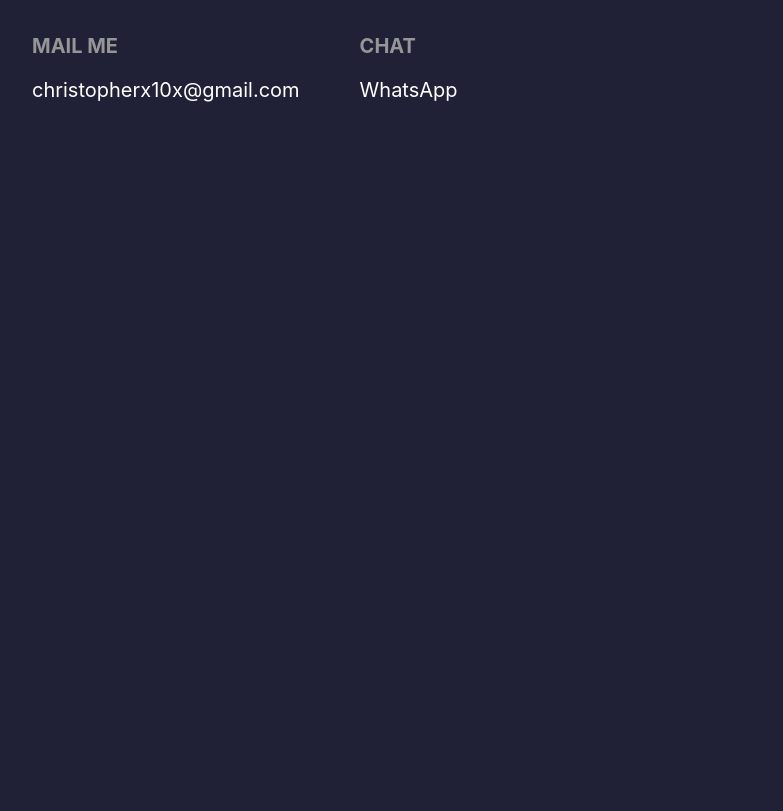
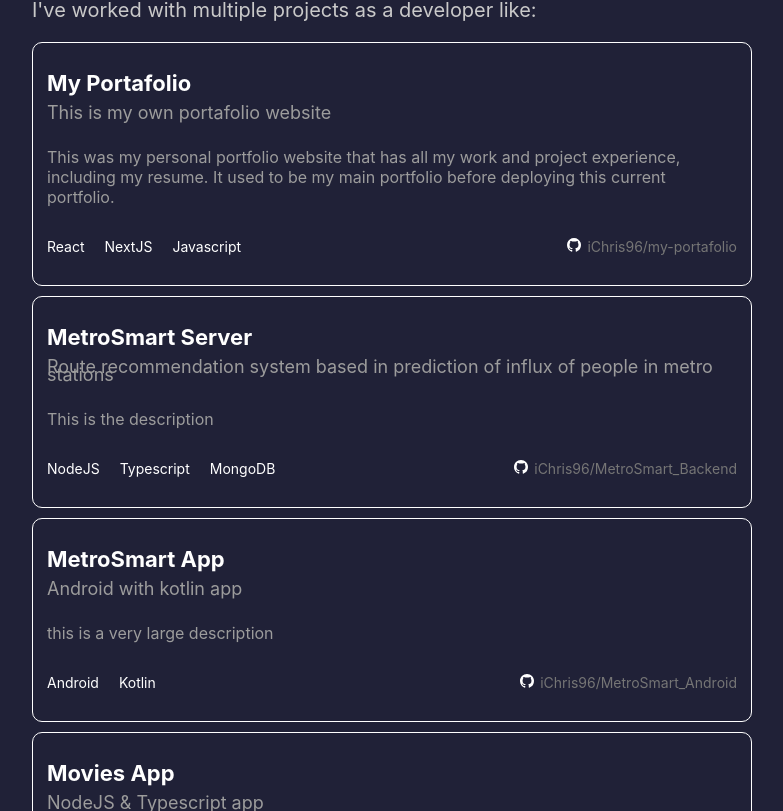
Before and after one commit to iChris96/my-portafolio, a Next.js app: page / in a window 1280 px wide. Shown: the part 1029-1840 px from the top of the page, without its empty margins (248-1031 px from the left). Before the commit the page ends 1207 px from the top, so only its background shows below. Built offline with nearby package versions, Linux system fonts and the light colour scheme.

Commit message:
start to build projects section. adjust css styles.

```diff
--- a/components/navbar/index.js
+++ b/components/navbar/index.js
@@ -25,8 +25,8 @@ const NavBar = () => {
       <ul className={styles.ul}>
         <LinkItem href="/">Home</LinkItem>
         <LinkItem href="#skills">Skills</LinkItem>
-        <LinkItem href="/projects">Projects</LinkItem>
-        <LinkItem href="/journey">My Journey</LinkItem>
+        <LinkItem href="#projects">Projects</LinkItem>
+        <LinkItem href="#journey">My Journey</LinkItem>
         <LinkItem href="/contact">Contact</LinkItem>
       </ul>
     </nav>
--- /dev/null
+++ b/components/projects/index.js
@@ -0,0 +1,56 @@
+import React from "react";
+import PropTypes from "prop-types";
+import styles from "/styles/Projects.module.css";
+import { BsGithub } from "react-icons/bs";
+
+const Projects = ({ children }) => {
+  return <div className={styles.container}>{children}</div>;
+};
+
+Projects.item = ({
+  title,
+  subtitle,
+  children,
+  repoTitle,
+  repoUrl,
+  techArray,
+}) => {
+  return (
+    <div className={styles.item_container}>
+      <div className={styles.item_header_container}>
+        <p className={styles.title}>{title}</p>
+        <p className={styles.subtitle}>{subtitle}</p>
+      </div>
+      <div className={styles.item_description_container}>
+        <p className={styles.description}>{children}</p>
+      </div>
+
+      <div className={styles.footer_container}>
+        <div className={styles.techArray_container}>
+          {techArray &&
+            techArray.map((it) => (
+              <p className={styles.techArray_item}>{it}</p>
+            ))}
+        </div>
+        <span className={styles.repoTitle}>
+          <a href={repoUrl} target="_blank">
+            <BsGithub className={styles.icon} />
+            {repoTitle}
+          </a>
+        </span>
+      </div>
+    </div>
+  );
+};
+
+Projects.item.propTypes = {
+  title: PropTypes.string.isRequired,
+  subtitle: PropTypes.func,
+  description: PropTypes.string,
+  repoUrl: PropTypes.string,
+  // children: PropTypes.node.isRequired,
+  //onClick: PropTypes.func,
+  //style: PropTypes.object,
+};
+
+export default Projects;
--- a/pages/index.js
+++ b/pages/index.js
@@ -6,6 +6,7 @@ import Logo from "../public/me.png";
 import Text from "../components/text";
 import Footer from "../components/footer";
 import Skills from "../components/skills";
+import Projects from "../components/projects";
 
 export default function Main() {
   return (
@@ -72,6 +73,57 @@ export default function Main() {
             </div>
           </section>
           <div className={styles.bar} />
+          <section className={styles.projects_section} id="projects">
+            <div>
+              <Text.title>Projects</Text.title>
+              <Text>
+                I've worked with multiple projects as a developer like:
+              </Text>
+            </div>
+            <div>
+              <Projects>
+                <Projects.item
+                  title="My Portafolio"
+                  subtitle="This is my own portafolio website"
+                  repoTitle="iChris96/my-portafolio"
+                  repoUrl="https://github.com/iChris96/my-portafolio"
+                  techArray={["React", "NextJS", "Javascript"]}
+                >
+                  This was my personal portfolio website that has all my work
+                  and project experience, including my resume. It used to be my
+                  main portfolio before deploying this current portfolio.
+                </Projects.item>
+                <Projects.item
+                  title="MetroSmart Server"
+                  subtitle="Route recommendation system based in prediction
+                  of influx of people in metro stations"
+                  techArray={["NodeJS", "Typescript", "MongoDB"]}
+                  repoTitle="iChris96/MetroSmart_Backend"
+                  repoUrl="https://github.com/iChris96/MetroSmart_Backend/tree/master"
+                >
+                  This is the description
+                </Projects.item>
+                <Projects.item
+                  title="MetroSmart App"
+                  subtitle="Android with kotlin app"
+                  repoTitle="iChris96/MetroSmart_Android"
+                  repoUrl="https://github.com/iChris96/MetroSmart_Android/tree/develop"
+                  techArray={["Android", "Kotlin"]}
+                >
+                  this is a very large description
+                </Projects.item>
+                <Projects.item
+                  title="Movies App"
+                  subtitle="NodeJS & Typescript app "
+                  repoTitle="iChris96/movies-app"
+                  repoUrl="https://github.com/iChris96/movies-app/tree/feature/auth"
+                  techArray={["NodeJS", "Typescript", "MYSQL"]}
+                >
+                  this is a very large description
+                </Projects.item>
+              </Projects>
+            </div>
+          </section>
         </div>
       </main>
 
--- a/styles/Footer.module.css
+++ b/styles/Footer.module.css
@@ -2,6 +2,7 @@
   display: flex;
   flex-direction: column;
   border-top: 1px solid #eaeaea;
+  font-size: 0.9rem;
 }
 
 .item_title {
--- /dev/null
+++ b/styles/Projects.module.css
@@ -0,0 +1,70 @@
+.container {
+}
+.item_container {
+  margin-top: 0.5rem;
+  border-radius: 0.5rem;
+  border: 1px solid white;
+  padding: 0.7rem;
+  line-height: 1rem;
+}
+
+.item_header_container {
+  line-height: 1rem;
+}
+
+.item_description_container {
+  margin-top: 1.5rem;
+}
+
+.footer_container {
+  display: flex;
+  flex-direction: column;
+}
+
+.techArray_container {
+  display: flex;
+  gap: 1rem;
+}
+
+.techArray_item {
+  font-size: 0.7rem;
+}
+
+.title {
+  color: #fff;
+  font-size: 1.1rem;
+  font-weight: bold;
+}
+
+.subtitle {
+  color: rgb(156, 156, 156);
+  font-size: 0.9rem;
+}
+
+.description {
+  font-size: 0.8rem;
+  color: rgb(156, 156, 156);
+}
+
+.icon {
+  color: white;
+  margin-right: 0.3rem;
+}
+
+.repoTitle {
+  color: rgb(117, 117, 117);
+  font-size: 0.7rem;
+}
+
+@media screen and (min-width: 800px) {
+  .item_header_container {
+    line-height: 0.4rem;
+  }
+
+  .footer_container {
+    display: flex;
+    flex-direction: row;
+    align-items: center;
+    justify-content: space-between;
+  }
+}
```
